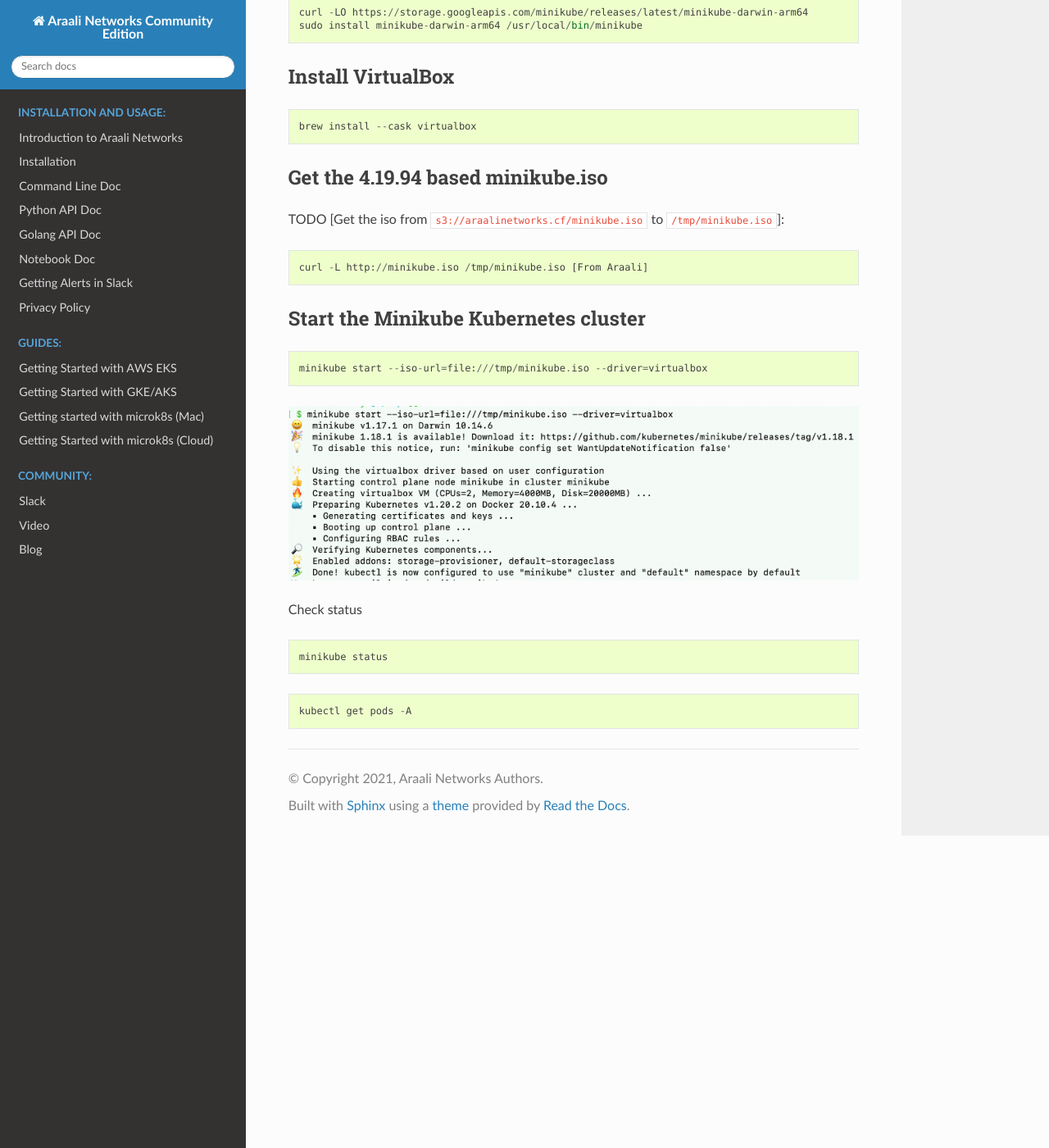
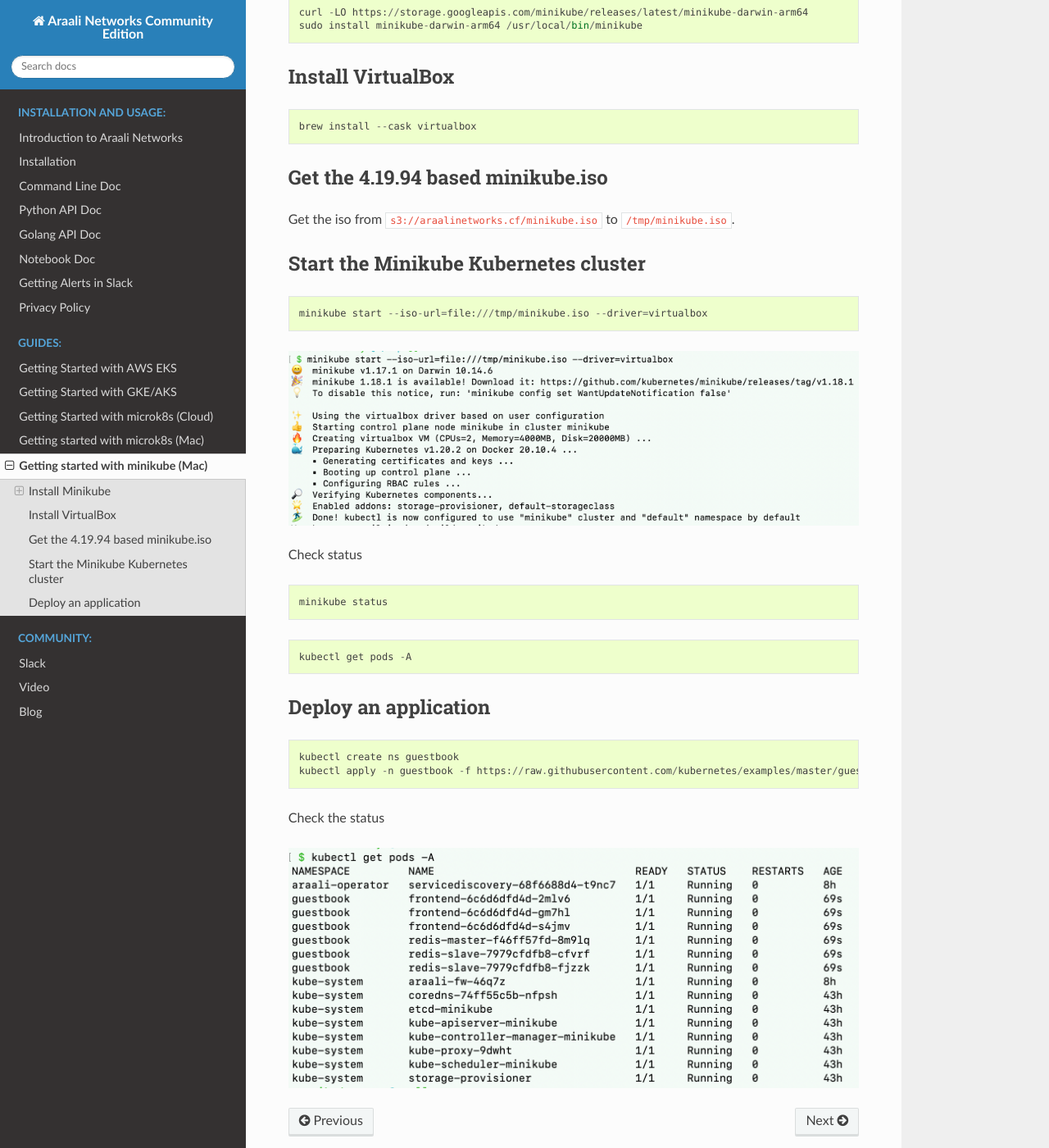
Before and after one commit to araalinetworks/api, a Sphinx documentation site: the page built from doc/source/guide_getting_started_minikube_macbook.rst, in a window 1280 px wide and 1400 px high, scrolled down 914 px. Shown: the whole window at 82% size. Built offline with Sphinx 7.4.7 and the Read the Docs theme 2.0.0, drawn with Linux system fonts in a browser that asks for light colours.

Commit message:
Minikube instructions

```diff
--- a/doc/source/guide_getting_started_minikube_macbook.rst
+++ b/doc/source/guide_getting_started_minikube_macbook.rst
@@ -50,9 +50,7 @@
 Get the 4.19.94 based minikube.iso
 **********************************
 
-TODO [Get the iso from ``s3://araalinetworks.cf/minikube.iso`` to ``/tmp/minikube.iso``]::
-
-   curl -L http://minikube.iso /tmp/minikube.iso [From Araali]
+Get the iso from ``s3://araalinetworks.cf/minikube.iso`` to ``/tmp/minikube.iso``.
 
 Start the Minikube Kubernetes cluster
 *************************************
@@ -74,3 +72,16 @@
 ::
 
    kubectl get pods -A
+
+Deploy an application
+*********************
+
+::
+
+   kubectl create ns guestbook
+   kubectl apply -n guestbook -f https://raw.githubusercontent.com/kubernetes/examples/master/guestbook/all-in-one/guestbook-all-in-one.yaml
+
+Check the status
+
+.. image:: images/minikube-guestbook.png
+ :alt: After minikube install
--- a/doc/source/index.rst
+++ b/doc/source/index.rst
@@ -48,8 +48,9 @@
 
    guide_getting_started_with_EKS
    guide_getting_started_with_GKE
+   guide_getting_started_with_microk8s
    guide_getting_started_microk8s_macbook
-   guide_getting_started_with_microk8s
+   guide_getting_started_minikube_macbook
 
 .. toctree::
    :maxdepth: 2
```
Also changed, not shown: doc/source/images/minikube-guestbook.png (added).
